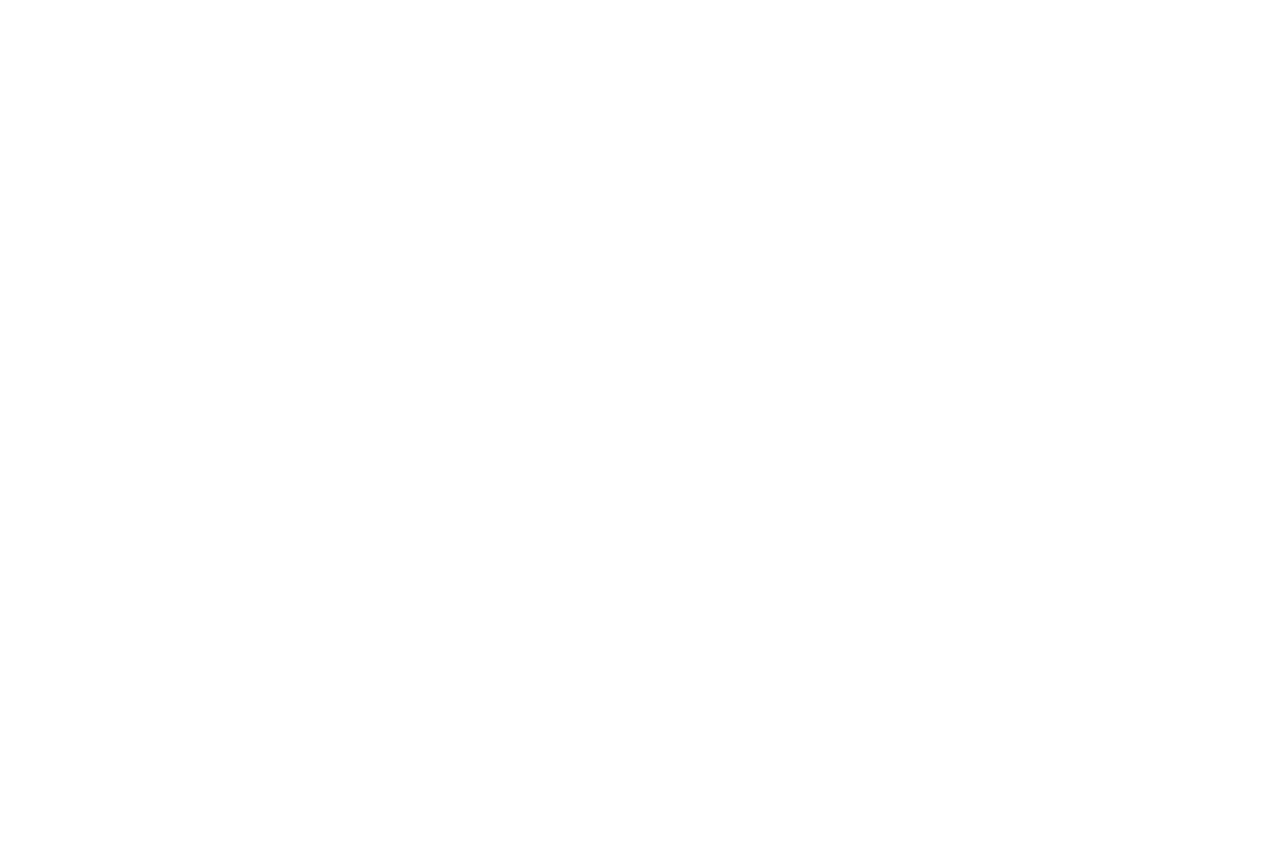
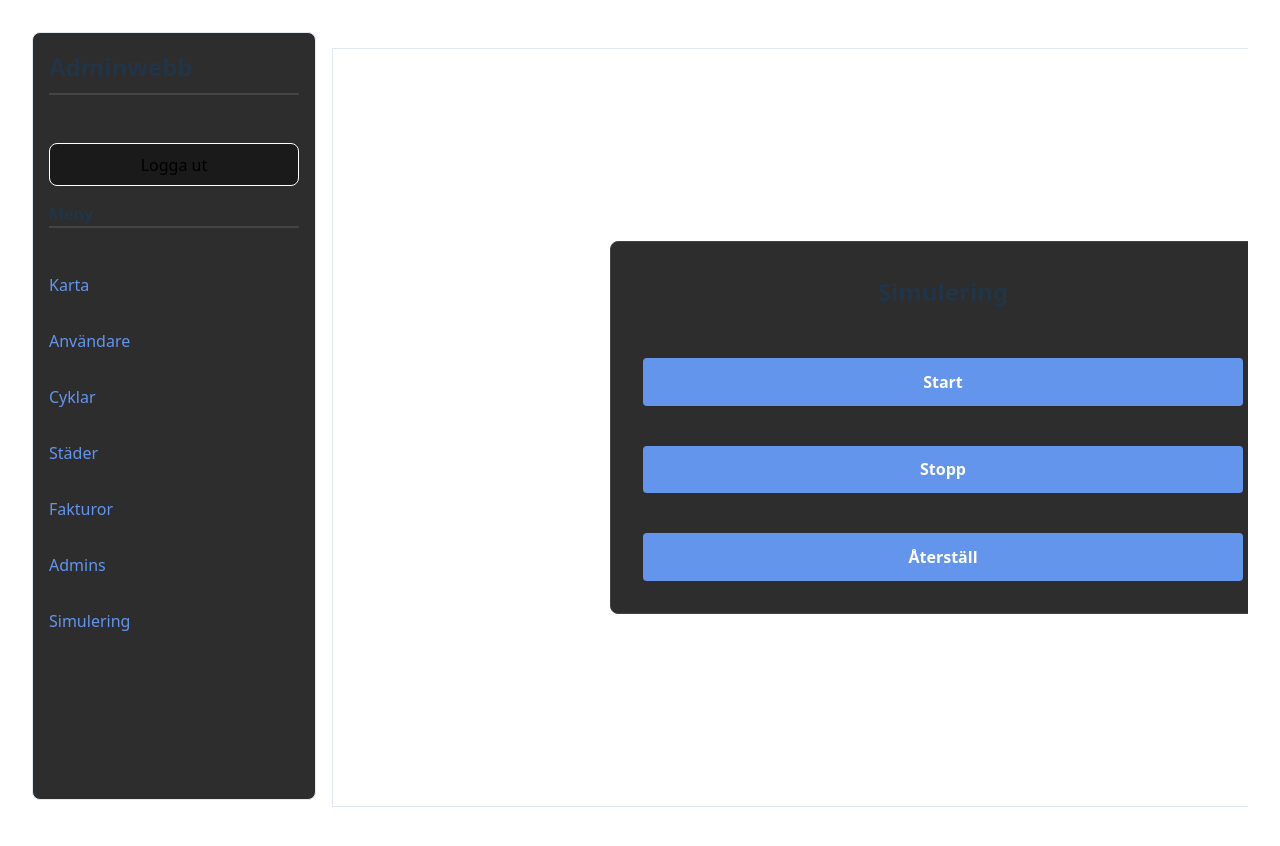
Before and after one commit to ricmal08/vteam-admin-client, a React (Vite) app: page /simulation in a window 1280 px wide. Before the commit this address had no page. Shown: the top 846 px of the page. Before the commit the page ends 800 px from the top, so only its background shows below. Built offline with nearby package versions, Linux system fonts and the light colour scheme; sample sign-in values are in the browser's storage.

Commit message:
feat: add simulation view

```diff
--- a/src/App.jsx
+++ b/src/App.jsx
@@ -1,6 +1,6 @@
 import React from 'react';
 import { BrowserRouter, Routes, Route } from 'react-router-dom';
-import { useState } from 'react'
+import { useState} from 'react'
 import './App.css'
 import 'leaflet/dist/leaflet.css';
 
@@ -30,6 +30,7 @@ import City from './views/Cities/city.jsx';
 import EditCity from './views/Cities/editCity.jsx';
 
 import Map from './views/Map/map.jsx'
+import Simulation from './views/Simulation/simulation.jsx';
 
 
 
@@ -76,6 +77,10 @@ return (
 
             {/* Map-endpoints */}
             <Route path="map" element={<Map/>} />
+
+            {/*Simulation-endpoint*/}
+            <Route path="simulation" element={<Simulation/>} />
+
       </Route>
 
 
--- a/src/components/interface/userinterface.jsx
+++ b/src/components/interface/userinterface.jsx
@@ -30,6 +30,7 @@ return (
       <RouterLink className="nav-link" to="/cities">Städer</RouterLink>
       <RouterLink className="nav-link" to="/invoices">Fakturor</RouterLink>
       <RouterLink className="nav-link" to="/admins">Admins</RouterLink>
+      <RouterLink className="nav-link" to="/simulation">Simulering</RouterLink>
       </>
       )}
     </nav>
--- /dev/null
+++ b/src/views/Simulation/simulation.jsx
@@ -0,0 +1,64 @@
+import React, { useState } from 'react';
+import { apiRequest } from '../../api/api.js';
+
+function Simulation() {
+  const [message, setMessage] = useState('');
+
+  const handleStart = async () => {
+    try {
+      const response = await apiRequest('/api/scripts/start', { method: 'GET' });
+      setMessage(response.message);
+    } catch (err) { setMessage(`Fel: ${err.message}`); }
+  };
+
+  const handleStop = async () => {
+    try {
+      const response = await apiRequest('/api/scripts/stop', { method: 'GET' });
+      setMessage(response.message);
+    } catch (err) { setMessage(`Fel: ${err.message}`); }
+  };
+
+  const handleReset = async () => {
+    if (window.confirm("Återställa hela databasen.")) {
+      try {
+        const response = await apiRequest('/api/simulation/reset', { method: 'POST' });
+        setMessage(response.message);
+      } catch (err) { setMessage(`Fel: ${err.message}`); }
+    }
+  };
+
+return (
+  <div className="view-container">
+    <div className="form-container">
+    <h2>Simulering</h2>
+
+    <div className="form-layout">
+    <button
+    onClick={handleStart}
+    className="form-button"
+    >
+    Start
+    </button>
+
+    <button
+    onClick={handleStop}
+    className="form-button"
+    >
+    Stopp
+    </button>
+
+    <button
+    onClick={handleReset}
+    className="form-button"
+    >
+    Återställ
+    </button>
+    </div>
+
+    {message && <p>{message}</p>}
+    </div>
+  </div>
+);
+}
+
+export default Simulation;
```
Also changed, not shown: src/views/Simulation/simulation.css (added).
